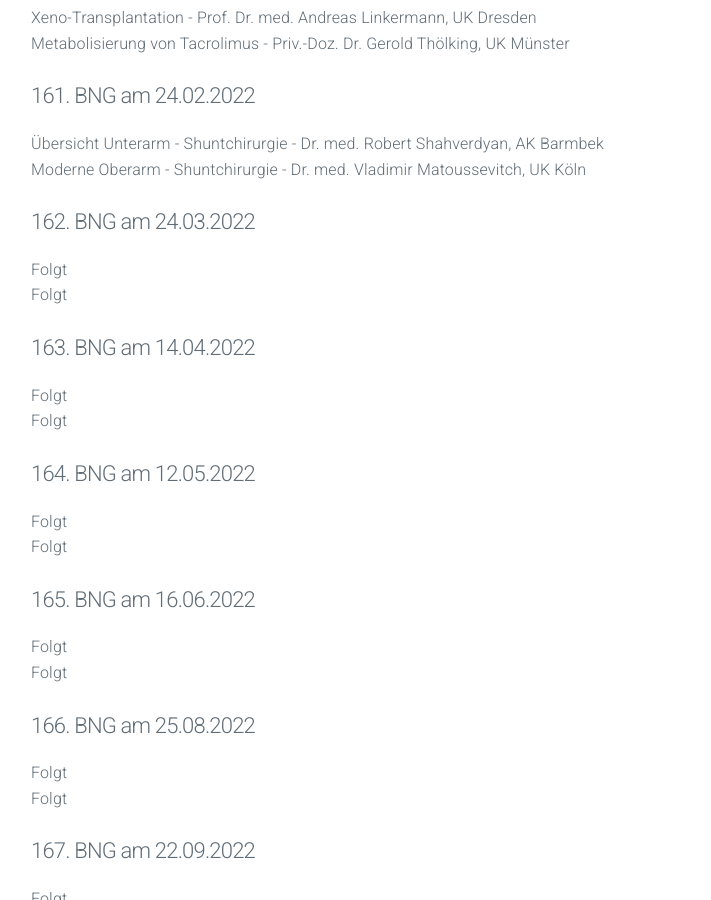
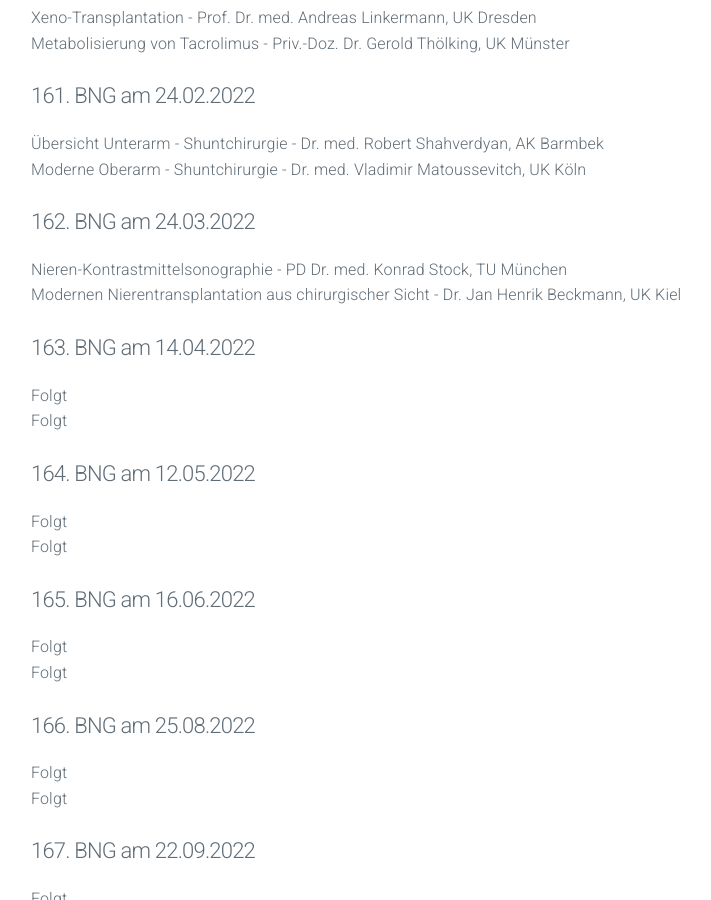
Before and after one commit to manuelpaul86/manuelpaul86.github.io, a Jekyll site: the page built from termine.md, in a window 1280 px wide and 900 px high, scrolled down 544 px. Shown: the whole window, without its empty margins (179-890 px from the left). Built offline with Jekyll 4.4.1, drawn with Linux system fonts in a browser that asks for light colours.

Commit message:
Update termine.md

```diff
--- a/termine.md
+++ b/termine.md
@@ -18,8 +18,8 @@ Metabolisierung von Tacrolimus - Priv.-Doz. Dr. Gerold Thölking, UK Münster
 Moderne Oberarm - Shuntchirurgie - Dr. med. Vladimir Matoussevitch, UK Köln
 
 #### 162. BNG am 24.03.2022
-Folgt
-Folgt
+Nieren-Kontrastmittelsonographie - PD Dr. med. Konrad Stock, TU München
+Modernen Nierentransplantation aus chirurgischer Sicht - Dr. Jan Henrik Beckmann, UK Kiel
 
 #### 163. BNG am 14.04.2022
 Folgt
```
